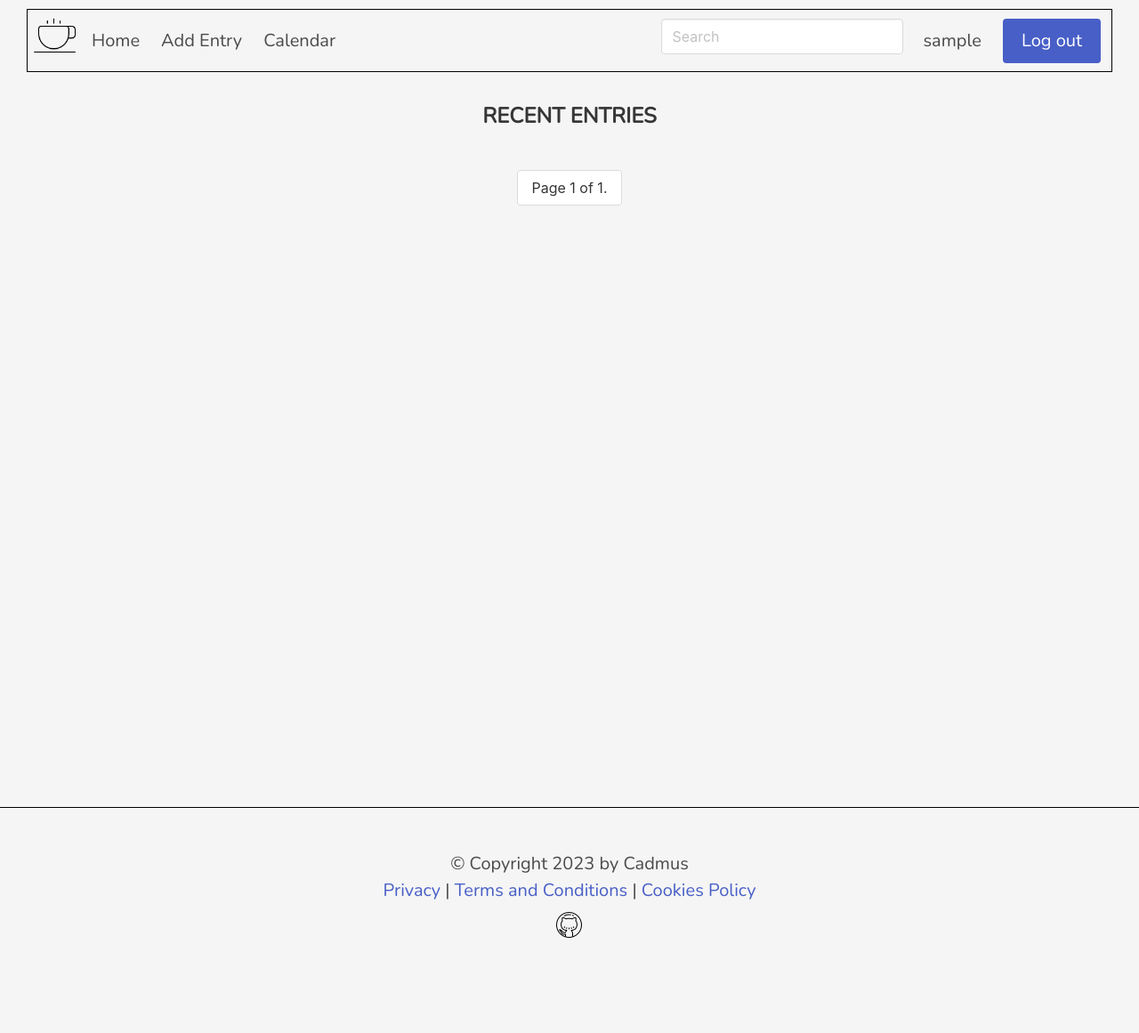
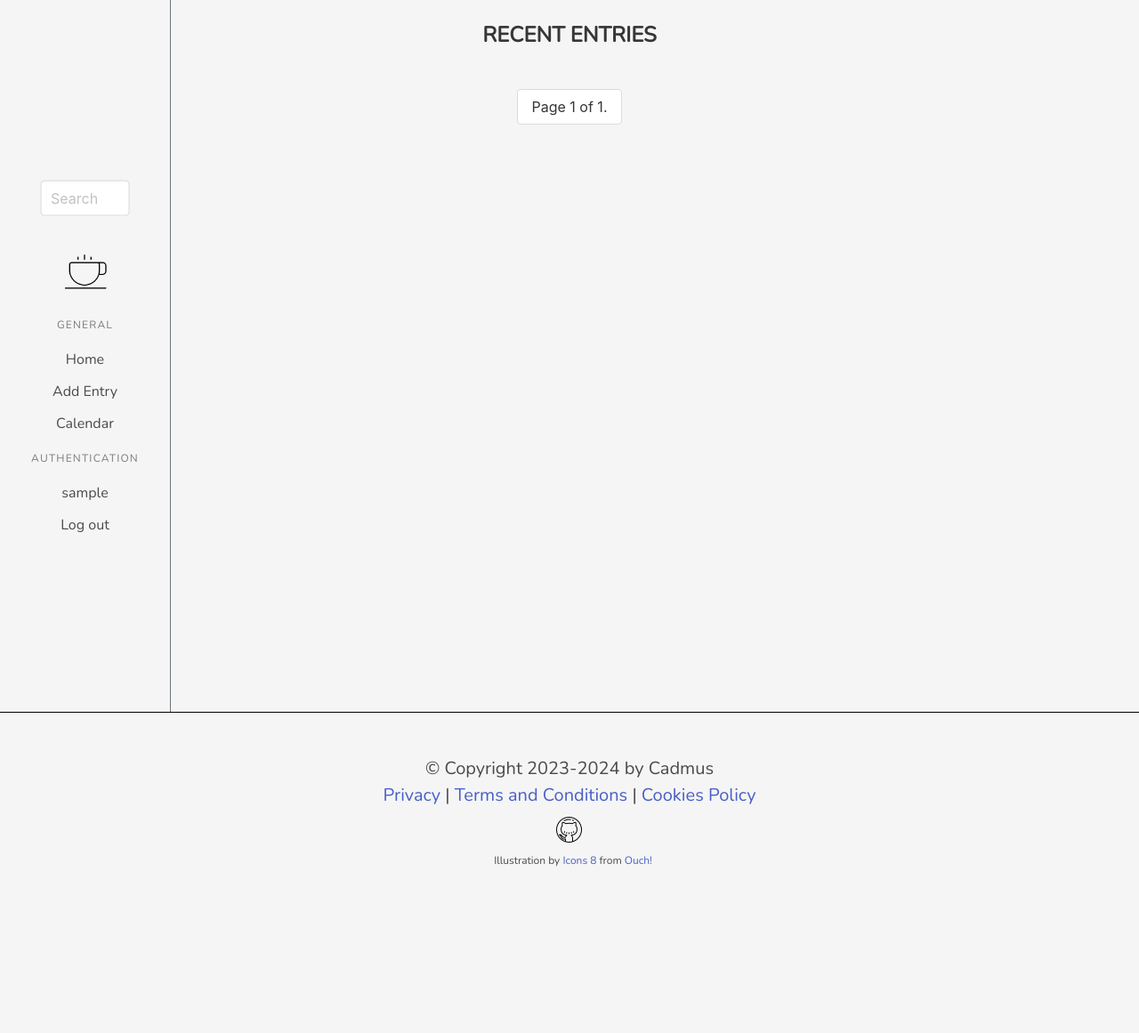
Before and after one commit to cesia-cora/cadmus, a Django app: page / in a window 1280 px wide. Shown: the whole page at 89% size. After the commit the page ends 974 px from the top, so only its background shows below. Run offline with Django 4.2, Linux system fonts and the light colour scheme; the visitor is signed in with stand-in values (Sample User, id 1); data that the repository does not hold is empty; some libraries are stand-ins or nearby versions; some web fonts are replaced.

Commit message:
design changes

```diff
--- a/cadmus/static/cadmus/styles.css
+++ b/cadmus/static/cadmus/styles.css
@@ -37,7 +38,7 @@ body {
 }
 
 .title {
-	margin-top: 2%;
+	padding-top: 2% !important;
 }
 
 .card {
@@ -77,7 +78,7 @@ body {
 	flex-direction: row;
 	flex-wrap: wrap;
 	align-items: flex-start;
-	margin: 10px 30px;
+	margin: 10px 30px 10px 20%;
 }
 
 .container-create {
@@ -201,10 +205,37 @@ body {
 	margin: 10px;
 }
 
+.split {
+	height: 100%;
+	width: 15%;
+	position: fixed;
+	z-index: 1;
+	overflow-x: hidden;
+}
+
+.left {
+	left: 0;
+	background-color: whitesmoke;
+	border-right: 1px solid #6c757d;
+}
+
+.centered {
+	position: absolute;
+	top: 50%;
+	left: 50%;
+	transform: translate(-50%, -50%);
+	text-align: center;
+}
+
+.centered img {
+	width: 60px;
+	border-radius: 50%;
+}
+
 @media (prefers-color-scheme: dark) {
 
 	body {
-		background-color: rgb(24, 22, 22);
+		background-color: #212529;
 		color: whitesmoke;
 	}
 
--- a/cadmus/templates/cadmus/create_entry.html
+++ b/cadmus/templates/cadmus/create_entry.html
@@ -41,6 +41,5 @@
   </div>
 
   <img src="{% static 'cadmus/casual-life-3d-v-sign.png' %}" width="250" id="img-404">
-  <p class="is-size-7 ml-2">Illustration by <a href="https://icons8.com/illustrations/author/zD2oqC8lLBBA">Icons 8</a> from <a href="https://icons8.com/illustrations">Ouch!</a></p>
 {% endif %}
 {% endblock %}
--- a/cadmus/templates/cadmus/index.html
+++ b/cadmus/templates/cadmus/index.html
@@ -29,7 +29,7 @@
             <span><a href="{{ entry.initial_time|date:'Y' }}">{{ entry.initial_time|date:'Y' }}</a></span>
             <span>{{ entry.initial_time|date:'| h:i a' }}</span>
             {% if entry.initial_time|date:'h:i a' != entry.last_modified|date:'h:i a' %}
-            <br><span class="last-modified">Last modified:</span> <span>{{ entry.last_modified|date:'D j ' }}{{ entry.last_modified|date:'F,' }}</span>
+            <br><span class="last-modified">Last modified:</span> <span>{{ entry.last_modified|date:'D j ' }} {{ entry.last_modified|date:'F,' }}</span>
             <span>{{ entry.last_modified|date:'Y' }}</span>
             <span>{{ entry.last_modified|date:'| h:i a'}}</span>
             {% else %}
@@ -78,7 +78,8 @@
     <br>
     <img src="{% static 'cadmus/casual-life-3d-girl-stretches-with-a-laptop.png' %}" width="250">
   </div>
-<p class="is-size-7 ml-2">Illustration by <a href="https://icons8.com/illustrations/author/zD2oqC8lLBBA">Icons 8</a> from <a href="https://icons8.com/illustrations">Ouch!</a></p>
+  <p class="is-size-7 ml-2">Illustration by <a href="https://icons8.com/illustrations/author/zD2oqC8lLBBA">Icons 8</a>
+    from <a href="https://icons8.com/illustrations">Ouch!</a></p>
   {% endif %}
 </div>
 
--- a/cadmus/templates/cadmus/layout.html
+++ b/cadmus/templates/cadmus/layout.html
@@ -16,7 +16,7 @@
 
 <body>
 	<div class="container-flex">
-		<nav class="navbar" role="navigation" aria-label="main navigation">
+		<!-- <nav class="navbar" role="navigation" aria-label="main navigation">
 			<div class="navbar-brand">
 				<picture>
 					<source srcset="{% static 'cadmus/cafe-light.png' %}" media="(prefers-color-scheme: dark)">
@@ -38,7 +38,7 @@
 					</a>
 
 					{% else %}
-					<!--Nothing at all!-->
+
 					{% endif %}
 				</div>
 
@@ -75,7 +75,48 @@
 				</div>
 			</div>
 			{% endif %}
-		</nav>
+		</nav> -->
+
+		<div class="split left">
+			<div class="centered">
+				<aside class="menu">
+					{% if request.user.is_authenticated %}
+					<form action="{% url 'cadmus:search_results' %}" method="get">
+						<div class="field">
+							<div class="control">
+								<input class="input" name="q" type="text" placeholder="Search">
+							</div>
+						</div>
+					</form>
+					{% endif %}
+					<br>
+					<picture>
+						<source srcset="{% static 'cadmus/cafe-light.png' %}" media="(prefers-color-scheme: dark)">
+						<img src="{% static 'cadmus/cafe-dark.png' %}">
+					</picture>
+					<p class="menu-label">General</p>
+					<ul class="menu-list">
+						<li><a href="{% url 'cadmus:index' %}">Home</a></li>
+						<li><a href="{% url 'cadmus:create' %}">Add Entry</a></li>
+						<li><a href="{% url 'cadmus:calendar' %}">Calendar</a></li>
+					</ul>
+					<p class="menu-label">Authentication</p>
+					<ul class="menu-list">
+						{% if request.user.is_authenticated %}
+						<li><a>{{ request.user }}</a></li>
+						<li><a href="{% url 'cadmus:logout' %}">Log out</a></li>
+						{% else %}
+						<li><a class="button is-danger is-size-5" href="{% url 'cadmus:register' %}">
+							Sign up
+						</a></li>
+						<li><a class="button is-link is-size-5" href="{% url 'cadmus:login' %}">
+							Log in
+						</a></li>
+						{% endif %}
+					</ul>
+				</aside>
+			</div>
+		</div>
 
 		{% block body %}
 
@@ -83,7 +124,7 @@
 
 		<footer class="footer" id="footer">
 			<div class="has-text-centered">
-				&copy Copyright 2023 by Cadmus
+				&copy Copyright 2023-2024 by Cadmus
 				<br>
 				<div>
 					<a href="/">Privacy</a>
@@ -92,12 +133,13 @@
 					<span>|</span>
 					<a href="/">Cookies Policy</a>
 				</div>
-				<a href="https://www.github.com/cesia-cora" target="_blank">
+				<a href="https://www.github.com/cesia-cora/cadmus" target="_blank">
 					<picture>
 						<source srcset="{% static 'cadmus/github-night.png' %}" media="(prefers-color-scheme: dark)">
 						<img class="mt-2" src="{% static 'cadmus/github-icon.png' %}">
 					</picture>
 				</a>
+				<p class="is-size-7 ml-2">Illustration by <a href="https://icons8.com/illustrations/author/zD2oqC8lLBBA">Icons 8</a> from <a href="https://icons8.com/illustrations">Ouch!</a></p>
 			</div>
 		</footer>
 		<script src="{% static 'cadmus/index.js' %}"></script>
--- a/cadmus/templates/cadmus/login.html
+++ b/cadmus/templates/cadmus/login.html
@@ -32,5 +32,4 @@
 </form>
 <img src="{% static 'cadmus/casual-life-3d-girl-with-coffee.png' %}" width="300">
 </div>
-<p class="is-size-7 ml-2">Illustration by <a href="https://icons8.com/illustrations/author/zD2oqC8lLBBA">Icons 8</a> from <a href="https://icons8.com/illustrations">Ouch!</a></p>
 {% endblock %}
--- a/cadmus/templates/cadmus/register.html
+++ b/cadmus/templates/cadmus/register.html
@@ -36,6 +36,4 @@
 </form>
 <img src="{% static 'cadmus/casual-life-3d-girl-with-coffee.png' %}" width="300">
 </div>
-
-<p class="is-size-7 ml-2">Illustration by <a href="https://icons8.com/illustrations/author/zD2oqC8lLBBA">Icons 8</a> from <a href="https://icons8.com/illustrations">Ouch!</a></p>
 {% endblock %}
--- a/cadmus/templates/cadmus/update_entry.html
+++ b/cadmus/templates/cadmus/update_entry.html
@@ -41,7 +41,6 @@
   </div>
 
   <img src="{% static 'cadmus/casual-life-3d-v-sign.png' %}" width="250" id="img-404">
-  <p class="is-size-7 ml-2">Illustration by <a href="https://icons8.com/illustrations/author/zD2oqC8lLBBA">Icons 8</a> from <a href="https://icons8.com/illustrations">Ouch!</a></p>
 {% endif %}
 
 {% endblock %}
--- a/cadmus/views.py
+++ b/cadmus/views.py
@@ -162,9 +162,11 @@ def download_entry(request, slug):
 	p.drawString(60, y + title_height, f'{entry.title}')
 
 	p.setFillColorRGB(0.078125, 0.078125, 0.078125)
-	p.setFont("Helvetica", 9)
-	p.drawString(60, y + title_height - 30, f'Created at: {entry.initial_time}')
-	p.drawString(60, y + title_height - 50, f'Updated at: {entry.last_modified}')
+	p.setFont("Helvetica", 10)
+	created_at = entry.initial_time.strftime('%B %d %Y %H:%M')
+	last_updated = entry.last_modified.strftime('%B %d %Y %H:%M')
+	p.drawString(60, y + title_height - 30, f'Created at: {created_at}')
+	p.drawString(60, y + title_height - 50, f'Last updated: {last_updated}')
 
 	p.setFillColorRGB(0.078125, 0.078125, 0.078125)
 	p.setFont('Helvetica', 11)
```
Also changed, not shown: other parts of cadmus/static/cadmus/styles.css (+36 -18 lines). Lines whose indentation alone changed are shown as unchanged.
